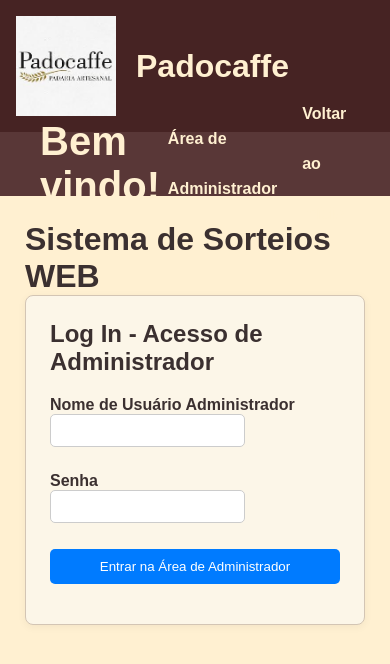
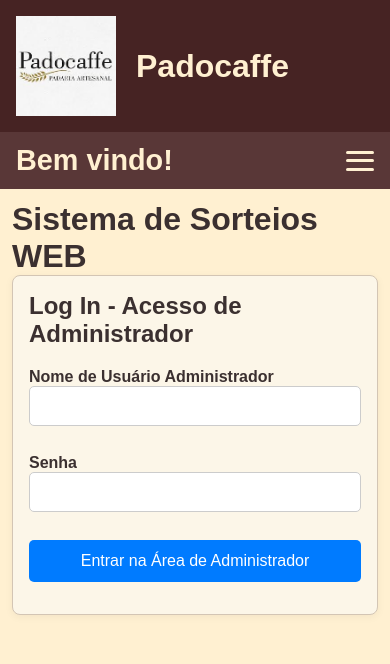
Before and after one commit to AndreScaranto/sorteio_web, a Flask app: page /auth/login in a window 390 px wide. Shown: the top 664 px of the page. Run offline with Flask 3, Linux system fonts and the light colour scheme.

Commit message:
Aplicar melhorias de visualização em celular na versao-cupom

```diff
--- a/flaskr/static/style.css
+++ b/flaskr/static/style.css
@@ -219,6 +219,14 @@ input[type=submit] {
     align-self: start; min-width: 10em;
 }
 
+select {
+    padding: 4px;
+    background-color: #593737;
+    color: white;
+    border: none;
+    border-radius: 5px;
+}
+
 .opcao_lista {
     padding: 8px;
     background-color:rgba(255, 255, 255, 1);
@@ -254,3 +262,120 @@ input[type=submit] {
     color: #FFF0D1;
     justify-content: space-between;
 }
+
+/* On desktop, make sure the hamburger is never visible */
+.hamburger {
+  display: none;
+}
+
+/* ============================================
+   RESPONSIVE / MOBILE  (max-width: 768px)
+   ============================================ */
+
+@media (max-width: 768px) {
+
+  /* --- Base typography --- */
+  body {
+    font-size: 16px; /* bumps all relative units up */
+  }
+
+  /* --- Navbar --- */
+  .navbar {
+    height: auto;
+    flex-wrap: wrap;
+    padding: 0.75rem 1rem;
+    position: relative;
+  }
+
+  .navbar h1 {
+    margin-left: 0;
+    font-size: 1.8rem;
+  }
+
+  /* Hide the regular menu and show it only when .open is active */
+  .navbar ul {
+    display: none;
+    width: 100%;
+    flex-direction: column;
+    align-items: flex-start;
+    gap: 0;
+    margin-right: 0;
+    margin-top: 0.5rem;
+    background-color: #593737;
+    padding-bottom: 0.75rem;
+  }
+
+  .navbar ul.open {
+    display: flex;
+  }
+
+  .navbar li {
+    width: 100%;
+    border-top: 1px solid #7a4f4f;
+  }
+
+  .navbar-item {
+    display: block;
+    width: 100%;
+    padding: 0.75rem 1rem;
+    font-size: 1.1rem;
+    line-height: normal;
+  }
+
+  /* --- Hamburger button --- */
+  .hamburger {
+    display: flex;
+    flex-direction: column;
+    justify-content: space-between;
+    width: 28px;
+    height: 20px;
+    cursor: pointer;
+    background: none;
+    border: none;
+    padding: 0;
+  }
+
+  .hamburger span {
+    display: block;
+    height: 3px;
+    width: 100%;
+    background-color: #FFF0D1;
+    border-radius: 2px;
+    transition: all 0.25s ease;
+  }
+
+  /* Animate into an X when open */
+  .hamburger.open span:nth-child(1) { transform: translateY(8.5px) rotate(45deg); }
+  .hamburger.open span:nth-child(2) { opacity: 0; }
+  .hamburger.open span:nth-child(3) { transform: translateY(-8.5px) rotate(-45deg); }
+
+  /* --- Forms --- */
+  .formulario {
+    max-width: 100%;
+  }
+
+  .inserir {
+    width: 100%;
+    font-size: 1rem;
+    padding: 10px;
+  }
+
+  .blue-button,
+  .green-button,
+  .return-button,
+  .depositar-button {
+    width: 100%;
+    font-size: 1rem;
+    padding: 12px;
+    text-align: center;
+  }
+
+  /* --- Main content --- */
+  main {
+    padding: 12px;
+  }
+
+  .content {
+    padding: 1rem;
+  }
+}
--- a/flaskr/templates/base.html
+++ b/flaskr/templates/base.html
@@ -2,6 +2,7 @@
 <html lang="pt-br">
   <head>
     <meta charset="utf-8">
+    <meta name="viewport" content="width=device-width, initial-scale=1.0">
     <title>{% block title %}Sistema de Sorteios WEB{% endblock %}</title>
     <link rel="stylesheet" href="{{ url_for('static', filename='style.css') }}">
   </head>
@@ -12,7 +13,16 @@
     </header>
     <nav class="navbar">
       <h1>Bem vindo!</h1>
-      <ul>
+
+
+      <!-- Botão para o menu colapsável -->
+      <button class="hamburger" id="hamburger" aria-label="Menu">
+        <span></span>
+        <span></span>
+        <span></span>
+      </button>
+
+      <ul id="nav-menu">
         {% if g.user %}
             <li><span>{{ g.user['username'] }}</span></li>
             <li><a class="navbar-item" href="{{ url_for('auth.logout') }}">Sair</a></li>
@@ -38,5 +48,22 @@
       {% block content %}{% endblock %}
       </section>
     </main>
+  <script>
+  const hamburger = document.getElementById('hamburger');
+  const navMenu   = document.getElementById('nav-menu');
+
+  hamburger.addEventListener('click', () => {
+    hamburger.classList.toggle('open');
+    navMenu.classList.toggle('open');
+  });
+
+  // Close menu when a link is tapped
+  navMenu.querySelectorAll('.navbar-item').forEach(link => {
+    link.addEventListener('click', () => {
+      hamburger.classList.remove('open');
+      navMenu.classList.remove('open');
+    });
+  });
+  </script>
   </body>
 </html>
```
